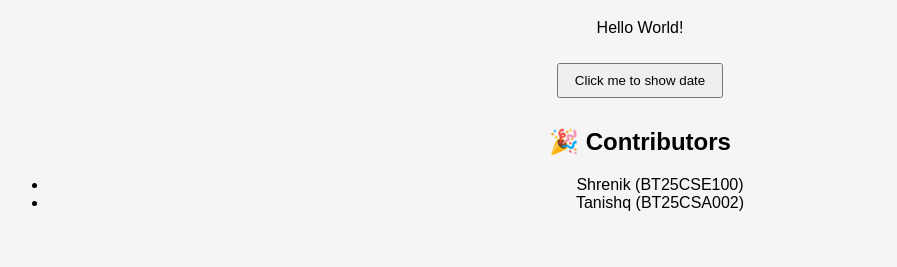
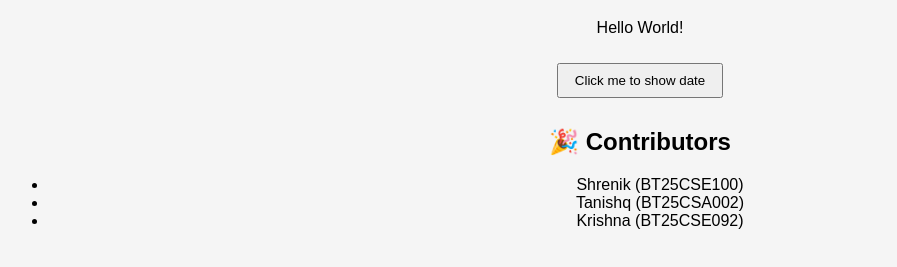
Before and after one commit to dhruvnnd/git-workshop, a plain HTML site: page index.html in a window 1280 px wide. Shown: the part 61-328 px from the top of the page, without its empty margins (0-897 px from the left). Drawn offline with Linux system fonts and the light colour scheme.

Commit message:
Update index.html

```diff
--- a/index.html
+++ b/index.html
@@ -14,6 +14,7 @@
 		<ul id="contributors">
             <li>Shrenik (BT25CSE100)</li>
             <li>Tanishq (BT25CSA002)</li>
+			<li>Krishna (BT25CSE092)</li>
 			<!-- You will add your names below via PR -->
 		</ul>
 
```
